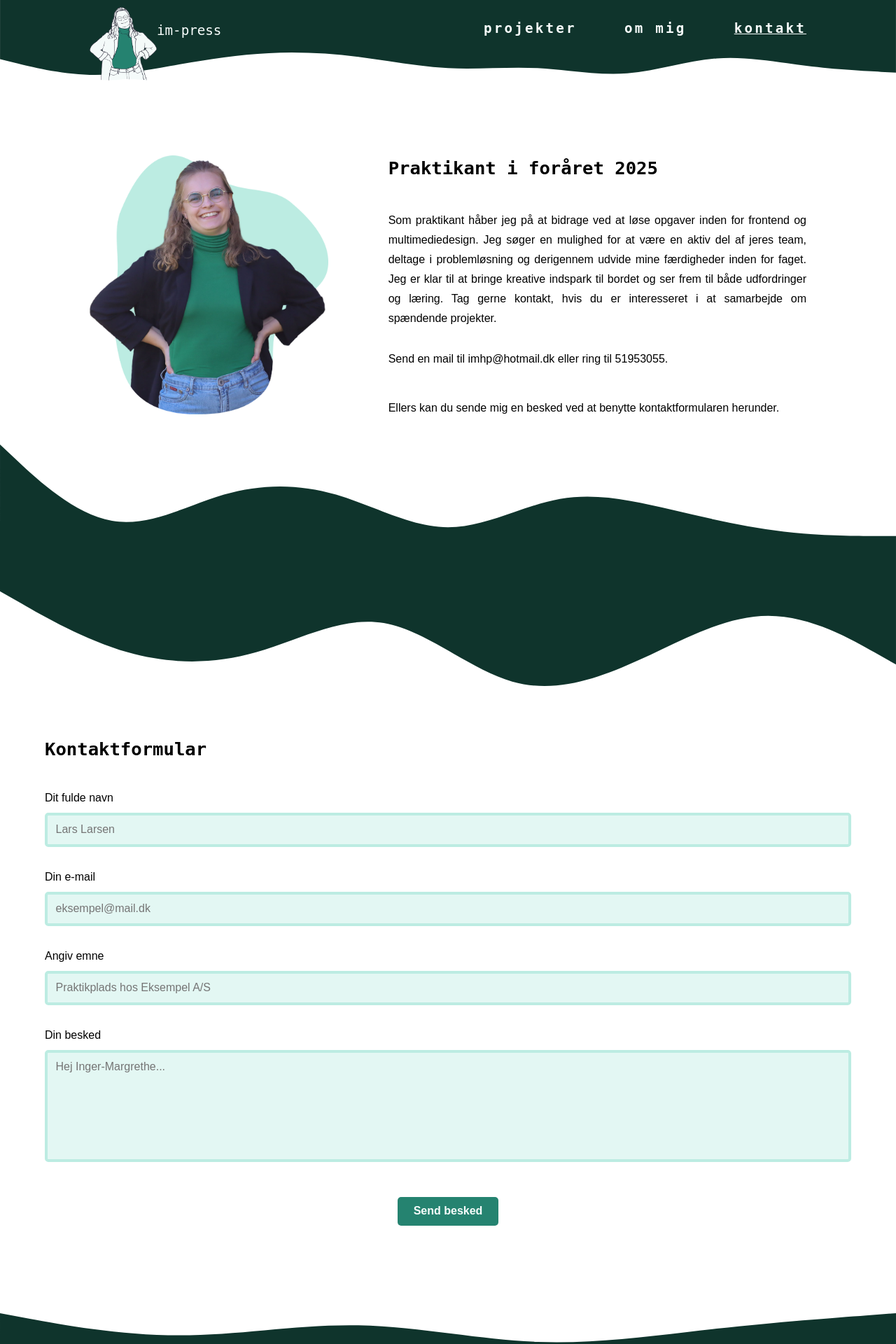
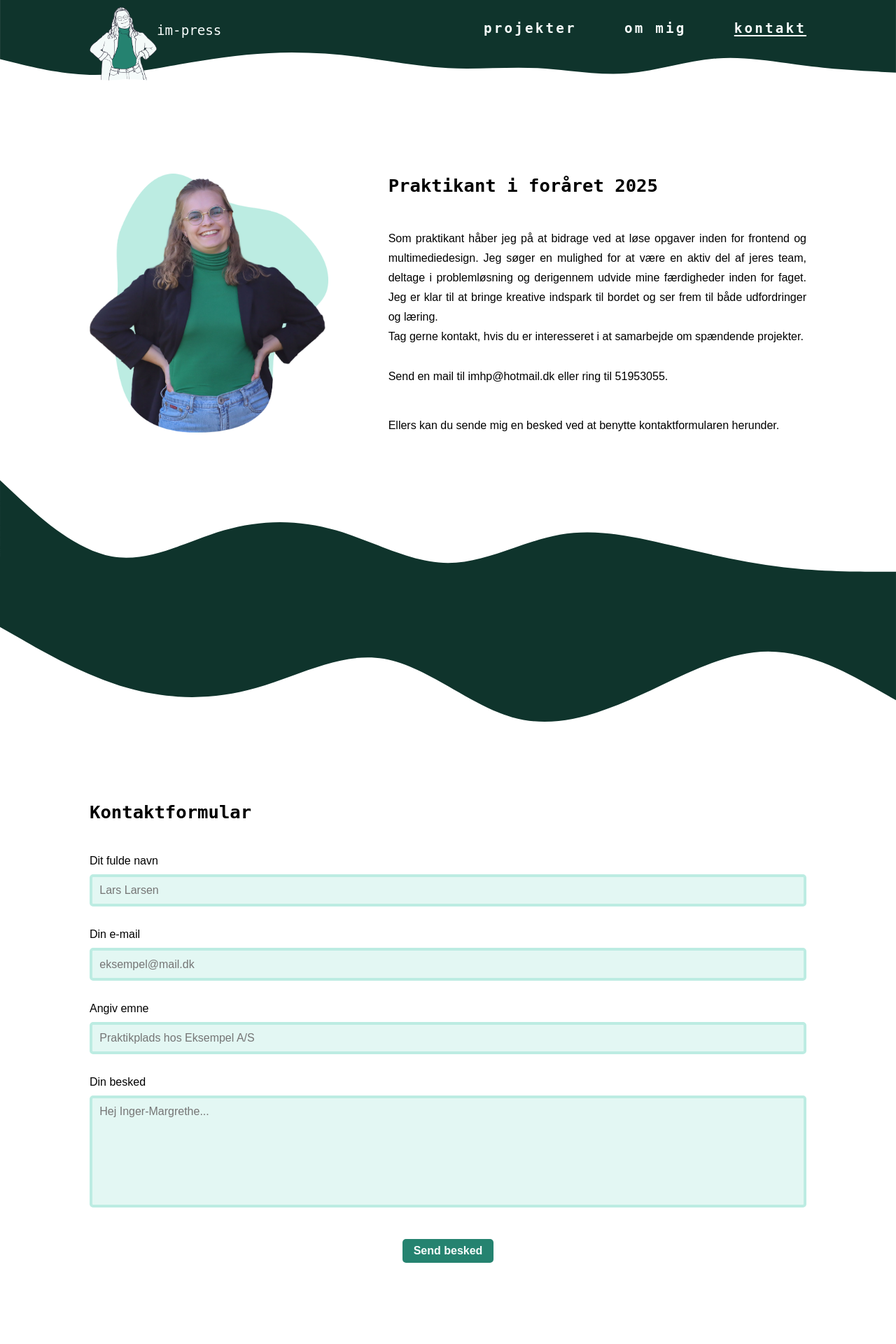
Before and after one commit to imhp1721/portfolio, a React (Vite) app: page /kontakt in a window 1280 px wide. Shown: the top 1920 px of the page at 70% size. Built offline with nearby package versions, Linux system fonts and the light colour scheme; a web font is replaced by a local one.

Commit message:
contact updated

```diff
--- a/src/App.css
+++ b/src/App.css
@@ -215,7 +215,8 @@ nav li {
 
 .active {
   font-weight: var(--header_extrabold);
-  text-decoration: underline;
+  text-decoration: underline solid 10%;
+  text-underline-offset: .2rem;
 }
 
 nav .logo:hover {
@@ -588,12 +589,12 @@ main .info {
   top: 30%;
 }
 
-/* -----------------------------------------------------
+/* ----------------------------------------------------------------------------
   CONTACT
------------------------------------------------------ */
+---------------------------------------------------------------------------- */
 
 .contact .info {
-  margin: 8% auto 3%;
+  margin: 10% auto 5%;
 }
 
 .contact .info article {
@@ -608,9 +609,9 @@ form {
   align-items: center;
   display: flex;
   flex-direction: column;
-  margin: 5% auto 8%;
+  margin: 8% auto 10%;
   max-width: 1200px;
-  width: 90%;
+  width: 80%;
 }
 
 form input,
@@ -625,7 +626,7 @@ form textarea {
 }
 
 form textarea {
-  height: 20vh;
+  height: 20dvh;
   resize: none;
 }
 
@@ -633,17 +634,19 @@ form input::placeholder,
 form textarea::placeholder {
   font-family: var(--main_font);
   font-size: var(--font_s);
-  font-weight: var(--main_font_thin);
+  font-weight: var(--main_font_light);
 }
 
 form .cta_btn {
   margin: 1% 0 2%;
-  padding: 1% 2%;
+  padding: .75% 1.5%;
   text-align: center;
 }
+
 /* ------------------------------------------------------------------------
   EXTRA LARGE SCREENS
 -------------------------------------------------------------------------- */
+
 @media only screen and (min-width: 1200px) {
   .skills .quote p {
     font-size: var(--nav_size);
--- a/src/pages/Kontakt.jsx
+++ b/src/pages/Kontakt.jsx
@@ -38,8 +38,11 @@ function Kontakt() {
               være en aktiv del af jeres team, deltage i problemløsning og
               derigennem udvide mine færdigheder inden for faget. Jeg er klar
               til at bringe kreative indspark til bordet og ser frem til både
-              udfordringer og læring. Tag gerne kontakt, hvis du er interesseret
-              i at samarbejde om spændende projekter.
+              udfordringer og læring.
+            </p>
+            <p>
+              Tag gerne kontakt, hvis du er interesseret i at samarbejde om
+              spændende projekter.
             </p>
             <p className="cta_txt">
               Send en mail til
```
